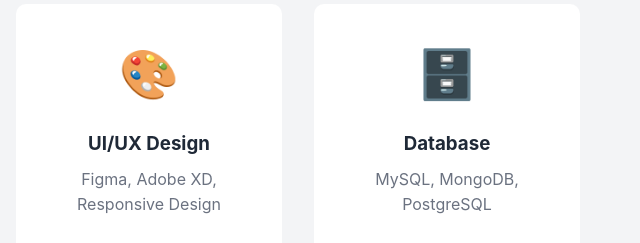
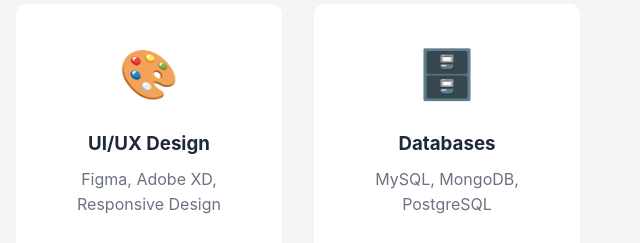
Before and after one commit to ahmad66729186-design/portfolio, a plain HTML site: page index.html in a window 1280 px wide. Shown: the part 1560-1803 px from the top of the page, 640-1280 px from the left. Drawn offline with Linux system fonts and the light colour scheme.

Commit message:
Updated spelling

```diff
--- a/index.html
+++ b/index.html
@@ -79,7 +79,7 @@
                 </div>
                 <div class="skill-card">
                     <div class="skill-icon">🗄️</div>
-                    <h3>Database</h3>
+                    <h3>Databases</h3>
                     <p>MySQL, MongoDB, PostgreSQL</p>
                 </div>
             </div>
```
